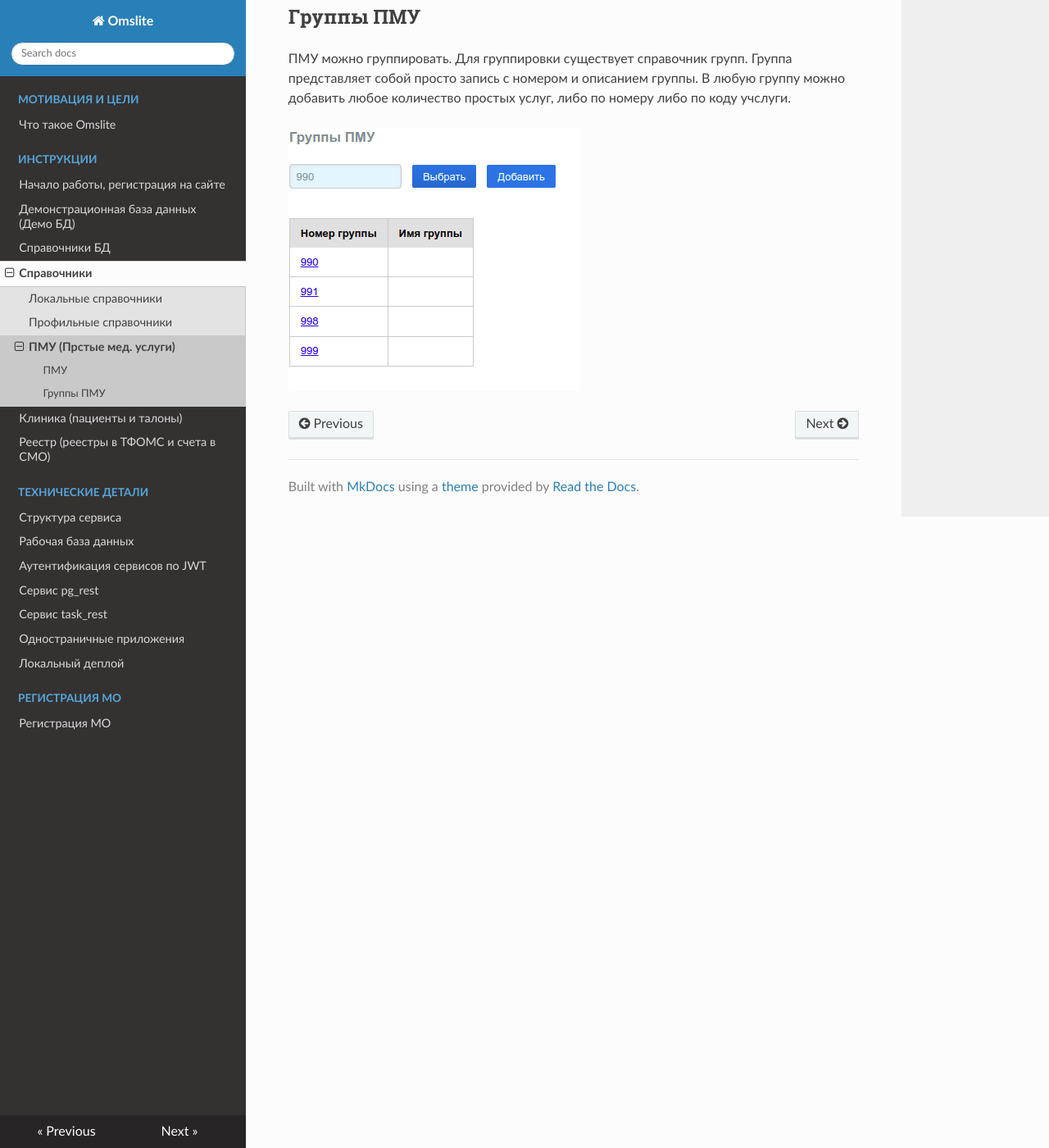
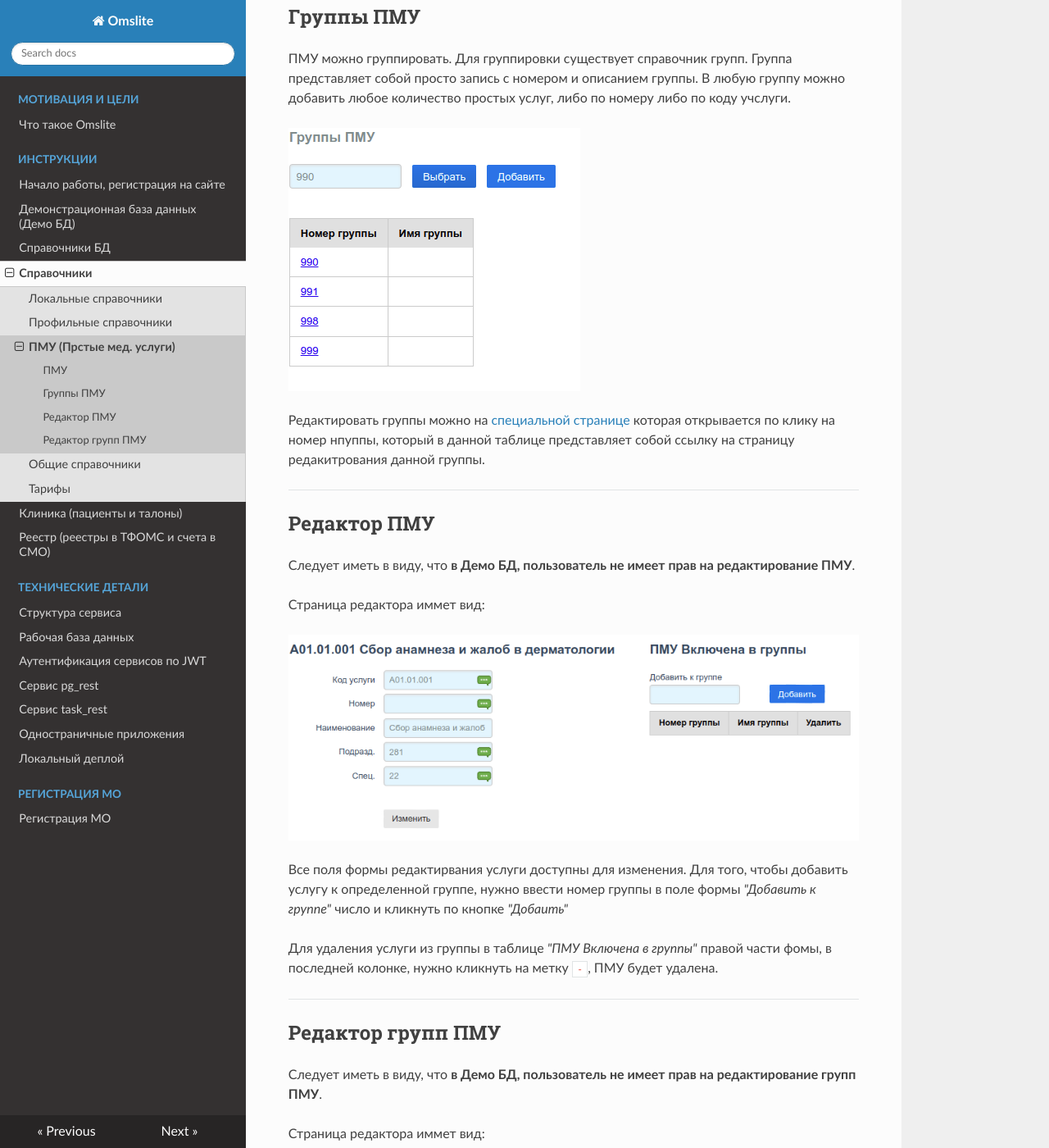
Before and after one commit to SLikhachev/zerodocs, an MkDocs documentation site: the page built from docs/user/sprav/pmu.md, in a window 1280 px wide and 1400 px high, scrolled down 1166 px. Shown: the whole window at 82% size. Built offline with MkDocs 1.6.1, drawn with Linux system fonts in a browser that asks for light colours; nearby versions of some CDN libraries; some of the changed text lies outside the part shown.

Commit message:
sparv finished

```diff
--- a/docs/user/sprav/pmu.md
+++ b/docs/user/sprav/pmu.md
@@ -27,8 +27,9 @@
 поля ввода расположены над таблицей. Для поска услуги по коду, необходимо ввести в поле
 поиска не менее 3 символов. Справочник позволяет добавлять новые услуги.
 
-Изменять услуги можно на специальной странице, которая открывается по клику на код услуги,
-который в данной таблице представляет собой ссылку на страницу редакитрования данной услуги.
+Изменять услуги можно на [специальной странице](#редактор-пму) которая открывается по
+клику на код услуги, который в данной таблице представляет собой ссылку на страницу
+редакитрования данной услуги.
 
 ---
 
@@ -39,3 +40,41 @@
 количество простых услуг, либо по номеру либо по коду учслуги.
 
 ![Справочник "Группы ПМУ"](../images/pmu_group.png)
+
+Редактировать группы можно на [специальной странице](#редактор-групп-пму) которая открывается
+по клику на номер нпуппы, который в данной таблице представляет собой ссылку на страницу
+редакитрования данной группы.
+
+---
+
+## Редактор ПМУ
+
+Следует иметь в виду, что **в Демо БД, пользователь не имеет прав на редактирование ПМУ**.
+
+Страница редактора иммет вид:
+
+![Редактор ПМУ](../images/edit_pmu.png)
+
+Все поля формы редактирвания услуги доступны для изменения. Для того, чтобы добавить
+услугу к определенной группе, нужно ввести номер группы в поле формы *"Добавить к группе"*
+число и кликнуть по кнопке *"Добаить"*
+
+Для удаления услуги из группы в таблице *"ПМУ Включена в группы"* правой части фомы,
+в последней колонке, нужно кликнуть на метку `-`, ПМУ будет удалена.
+
+---
+
+## Редактор групп ПМУ
+
+Следует иметь в виду, что **в Демо БД, пользователь не имеет прав на редактирование групп ПМУ**.
+
+Страница редактора иммет вид:
+
+![Редактор ПМУ](../images/edit_grup_pmu.png)
+
+Все поля формы редактирвания группы доступны для изменения.
+
+Для удаления ПМУ из группы в таблице *"В группу включены ПМУ"* правой части фомы,
+в последней колонке, нужно кликнуть на метку `-`, ПМУ будет удалена из группы.
+
+---
--- a/mkdocs.yml
+++ b/mkdocs.yml
@@ -11,6 +11,8 @@ nav:
       - user/sprav/local.md
       - user/sprav/prof.md
       - user/sprav/pmu.md
+      - user/sprav/comm.md
+      - user/sprav/tarif.md
     - user/clinic.md
     - user/reestr.md
   - "Технические детали":
```
Also changed, not shown: docs/user/sprav.md (+6 -5 lines), docs/user/sprav/comm.md (added, +49 -0 lines), docs/user/sprav/tarif.md (added, +22 -0 lines), docs/user/images/dul.png (added), docs/user/images/edit_grup_pmu.png (added), docs/user/images/edit_pmu.png (added), docs/user/images/foms.png (added), docs/user/images/mo_rf.png (added), docs/user/images/okato.png (added), docs/user/images/smo_rf.png (added), docs/user/images/tarif_base.png (added), docs/user/images/tarif_pmu.png (added).
